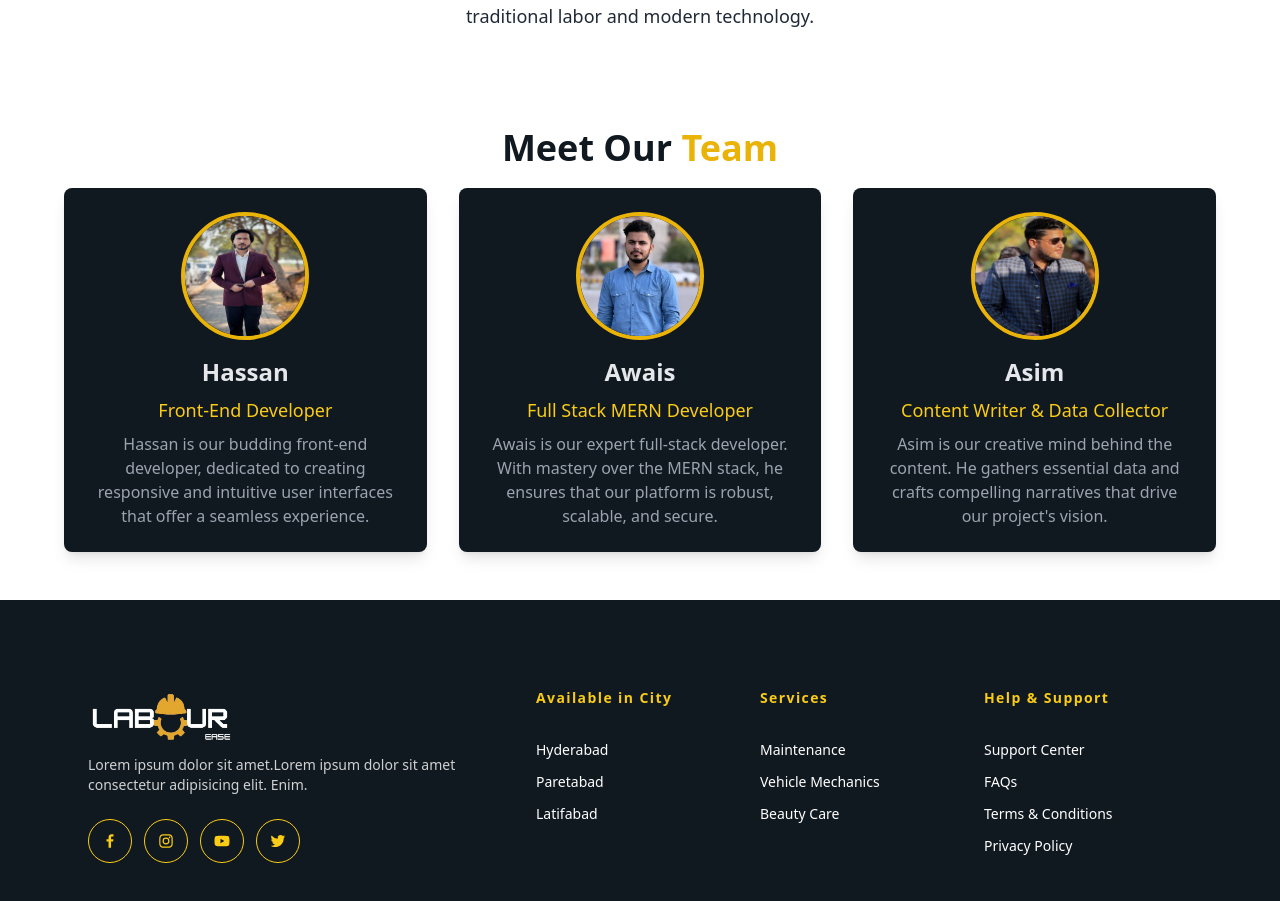
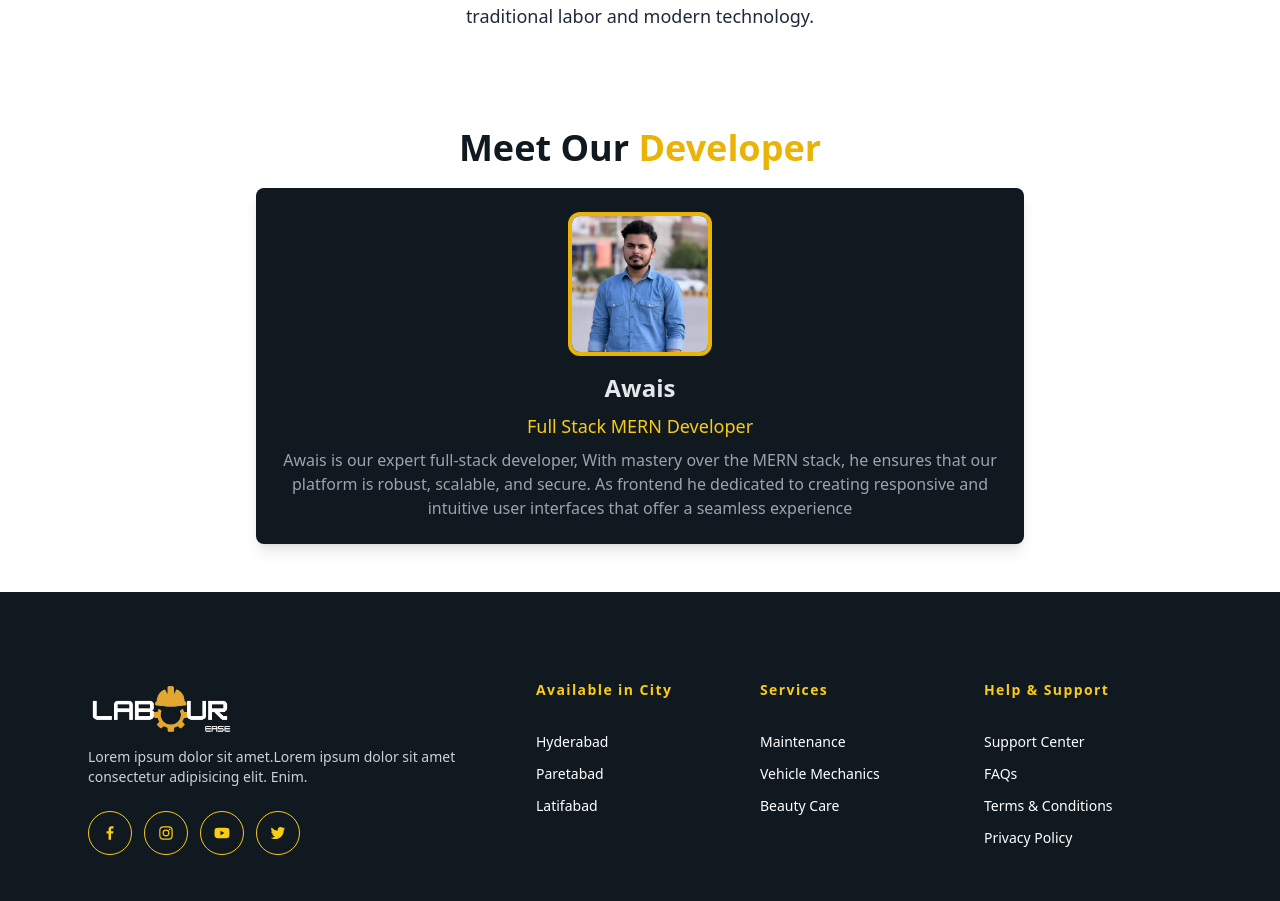
Before and after one commit to Awiishakes/LabourEase, a React (Vite) app in the folder Frontened/: page /about in a window 1280 px wide. Shown: the part 968-1869 px from the top of the page. Built offline with nearby package versions, Linux system fonts and the light colour scheme.

Commit message:
first commit

```diff
--- a/Frontened/src/locales/en.js
+++ b/Frontened/src/locales/en.js
@@ -44,24 +44,24 @@ export const en = {
         ],
 
         teamTitleP1: "Meet Our",
-        teamTitleP2: "Team",
-        teamMembers: [
-            {
-                name: "Hassan",
-                role: "Front-End Developer",
-                description: "Hassan is our budding front-end developer, dedicated to creating responsive and intuitive user interfaces that offer a seamless experience."
-            },
-            {
-                name: "Awais",
-                role: "Full Stack MERN Developer",
-                description: "Awais is our expert full-stack developer. With mastery over the MERN stack, he ensures that our platform is robust, scalable, and secure."
-            },
-            {
-                name: "Asim",
-                role: "Content Writer & Data Collector",
-                description: "Asim is our creative mind behind the content. He gathers essential data and crafts compelling narratives that drive our project's vision."
-            }
-        ],
+        teamTitleP2: "Developer",
+        developer: {
+            name: "Awais",
+            role: "Full Stack MERN Developer",
+            description: "Awais is our expert full-stack developer, With mastery over the MERN stack, he ensures that our platform is robust, scalable, and secure. As frontend he dedicated to creating responsive and intuitive user interfaces that offer a seamless experience"
+        },
+        // teamMembers: [
+            // {
+            //     name: "Hassan",
+            //     role: "Front-End Developer",
+            //     description: "Hassan is our budding front-end developer, dedicated to creating responsive and intuitive user interfaces that offer a seamless experience."
+            // },
+            // {
+            //     name: "Asim",
+            //     role: "Content Writer & Data Collector",
+            //     description: "Asim is our creative mind behind the content. He gathers essential data and crafts compelling narratives that drive our project's vision."
+            // }
+        // ],
 
         footerText: "© " + new Date().getFullYear() + " Our Project. All rights reserved."
     },
--- a/Frontened/src/locales/ur.js
+++ b/Frontened/src/locales/ur.js
@@ -45,23 +45,23 @@ export const ur = {
 
         teamTitleP1: "ہماری ٹیم",
         teamTitleP2: "سے ملیے",
-        teamMembers: [
-            {
-                name: "حسن",
-                role: "فرنٹ اینڈ ڈویلپر",
-                description: "حسن ہمارے ابھرتے ہوئے فرنٹ اینڈ ڈویلپر ہیں، جو ذمہ دار اور آسانی سے استعمال ہونے والے یوزر انٹرفیس تخلیق کرنے میں مہارت رکھتے ہیں۔"
-            },
-            {
-                name: "اويس",
-                role: 'ڈویلپر'+' MERN '+'فل اسٹیک',
-                description: ' MERN '+'اويس ہمارے ماہر فل اسٹیک ڈویلپر ہیں۔'+'اسٹیک ميں مہارت کے ساتھ، وہ ہمارے پلیٹ فارم کو مضبوط، وسیع اور محفوظ بناتے ہیں۔'
-            },
-            {
-                name: "عاصم",
-                role: "مواد لکھنے والا اور ڈیٹا جمع کرنے والا",
-                description: "عاصم ہمارے تخلیقی مواد کے ماہر ہیں۔ وہ ضروری ڈیٹا جمع کرتے ہیں اور ہماری منصوبے کی سوچ کو بڑھانے کے لیے مؤثر مواد تخلیق کرتے ہیں۔"
-            }
-        ],
+        developer: {
+            name: "اويس",
+            role: 'ڈویلپر'+' MERN '+'فل اسٹیک',
+            description: 'اويس ہمارے ماہر فل اسٹیک ڈویلپر ہیں۔'+'اسٹیک ميں مہارت کے ساتھ، وہ ہمارے پلیٹ فارم کو مضبوط، وسیع اور محفوظ بناتے ہیں۔ فرنٹ اینڈ ڈویلپر ہیں، جو ذمہ دار اور آسانی سے استعمال ہونے والے یوزر انٹرفیس تخلیق کرنے میں مہارت رکھتے ہیں۔'
+        },
+        // teamMembers: [
+        //     {
+        //         name: "حسن",
+        //         role: "فرنٹ اینڈ ڈویلپر",
+        //         description: "حسن ہمارے ابھرتے ہوئے فرنٹ اینڈ ڈویلپر ہیں، جو ذمہ دار اور آسانی سے استعمال ہونے والے یوزر انٹرفیس تخلیق کرنے میں مہارت رکھتے ہیں۔"
+        //     },
+        //     {
+        //         name: "عاصم",
+        //         role: "مواد لکھنے والا اور ڈیٹا جمع کرنے والا",
+        //         description: "عاصم ہمارے تخلیقی مواد کے ماہر ہیں۔ وہ ضروری ڈیٹا جمع کرتے ہیں اور ہماری منصوبے کی سوچ کو بڑھانے کے لیے مؤثر مواد تخلیق کرتے ہیں۔"
+        //     }
+        // ],
     },
 
     // Service Page
--- a/Frontened/src/pages/About/About.jsx
+++ b/Frontened/src/pages/About/About.jsx
@@ -6,7 +6,7 @@ import UrduFont from '../../components/utills/UrduFont';
 
 const About = () => {
 
-  const teamMembers = [hassan, awais, asim]
+  // const teamMembers = [hassan, awais, asim]
   const { t } = useTranslation()
 
   return (
@@ -59,22 +59,22 @@ const About = () => {
           <h1 className='text-center text-4xl text-yellow-500 font-bold mb-5'>
             <UrduFont><span className='text-[#101820]'>{t('aboutPage.teamTitleP1')} </span> {t('aboutPage.teamTitleP2')}</UrduFont>
           </h1>
-          <div className="grid grid-cols-1 md:grid-cols-3 gap-8">
+          <div className="">
             {/* Team Member 1: Awais */}
-            {teamMembers.map((member, i)=>{
-              return(
-                <div key={i} className="bg-[#101820] shadow-lg rounded-lg p-6 text-center">
-                  <div className="w-32 h-32 mx-auto mb-4 rounded-full overflow-hidden border-4 border-yellow-500">
-                    <img src={member} alt={t(`aboutPage.teamMembers.${i}.name`)} className="w-full h-full object-fill text-white/60" />
+            {/* {teamMembers.map((member, i)=>{
+              return( */}
+                <div  className="bg-[#101820] shadow-lg rounded-lg p-6 text-center max-w-screen-md mx-auto">
+                  <div className="w-36 h-36 mx-auto mb-4 rounded-xl overflow-hidden border-4 border-yellow-500">
+                    <img src={awais} alt={t('aboutPage.developer.name')} className="w-full h-full object-fill text-white/60" />
                   </div>
-                  <h3 className="text-2xl font-bold mb-2 text-gray-200"><UrduFont>{t(`aboutPage.teamMembers.${i}.name`)}</UrduFont></h3>
-                  <p className="text-lg font-medium text-yellow-400 mb-2"><UrduFont>{t(`aboutPage.teamMembers.${i}.role`)}</UrduFont></p>
+                  <h3 className="text-2xl font-bold mb-2 text-gray-200"><UrduFont>{t('aboutPage.developer.name')}</UrduFont></h3>
+                  <p className="text-lg font-medium text-yellow-400 mb-2"><UrduFont>{t('aboutPage.developer.role')}</UrduFont></p>
                   <p className="text-gray-400">
-                    <UrduFont>{t(`aboutPage.teamMembers.${i}.description`)}</UrduFont>
+                    <UrduFont>{t('aboutPage.developer.description')}</UrduFont>
                   </p>
                 </div>
-              )
-            })}
+              {/* )
+            })} */}
           </div>
         </div>
       </section>
```
Also changed, not shown: Frontened/src/assets/ac mechanic.jpg (deleted).
